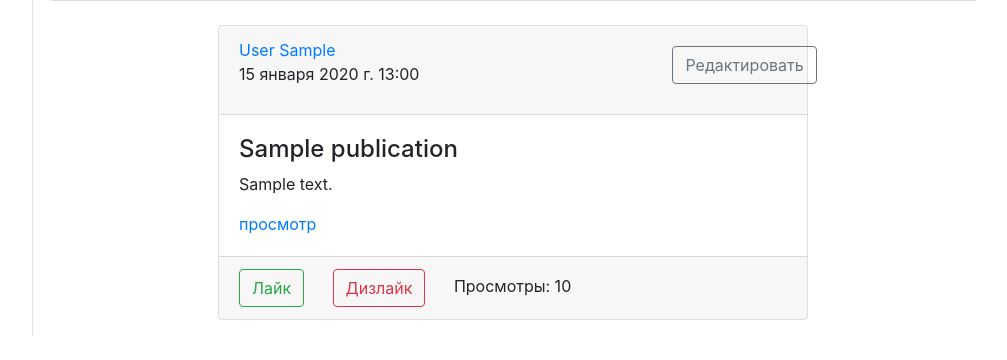
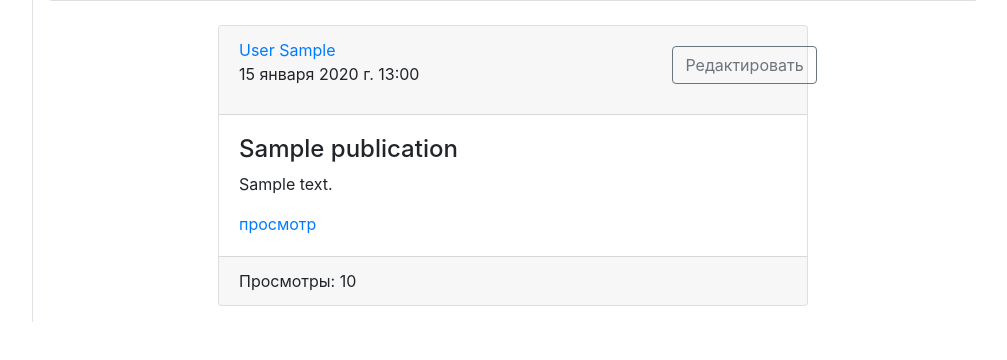
Before and after one commit to YrMstrss/graduate_work, a Django app: page /user/profile/1 in a window 1280 px wide. Shown: the part 440-800 px from the top of the page, without its empty margins (217-1224 px from the left). Run offline with Django 5.2, Linux system fonts and the light colour scheme; a user stored in the database is signed in; tables that the repository leaves empty hold one stand-in row (values such as "Sample post"); grey boxes marked "Sample" are stand-in pictures; some libraries are stand-ins or nearby versions.

Commit message:
error correction

```diff
--- a/content/templates/content/includes/include post card.html
+++ b/content/templates/content/includes/include post card.html
@@ -20,12 +20,6 @@
         <a href="{% url 'publication:publication-detail' post.pk %}">просмотр</a>
     </div>
     <div class="card-footer">
-        <button type="button" class="btn btn-outline-success mr-4">
-            Лайк
-        </button>
-        <button type="button" class="btn btn-outline-danger mr-4">
-            Дизлайк
-        </button>
         Просмотры: {{ post.views }}
     </div>
 </div>
```
